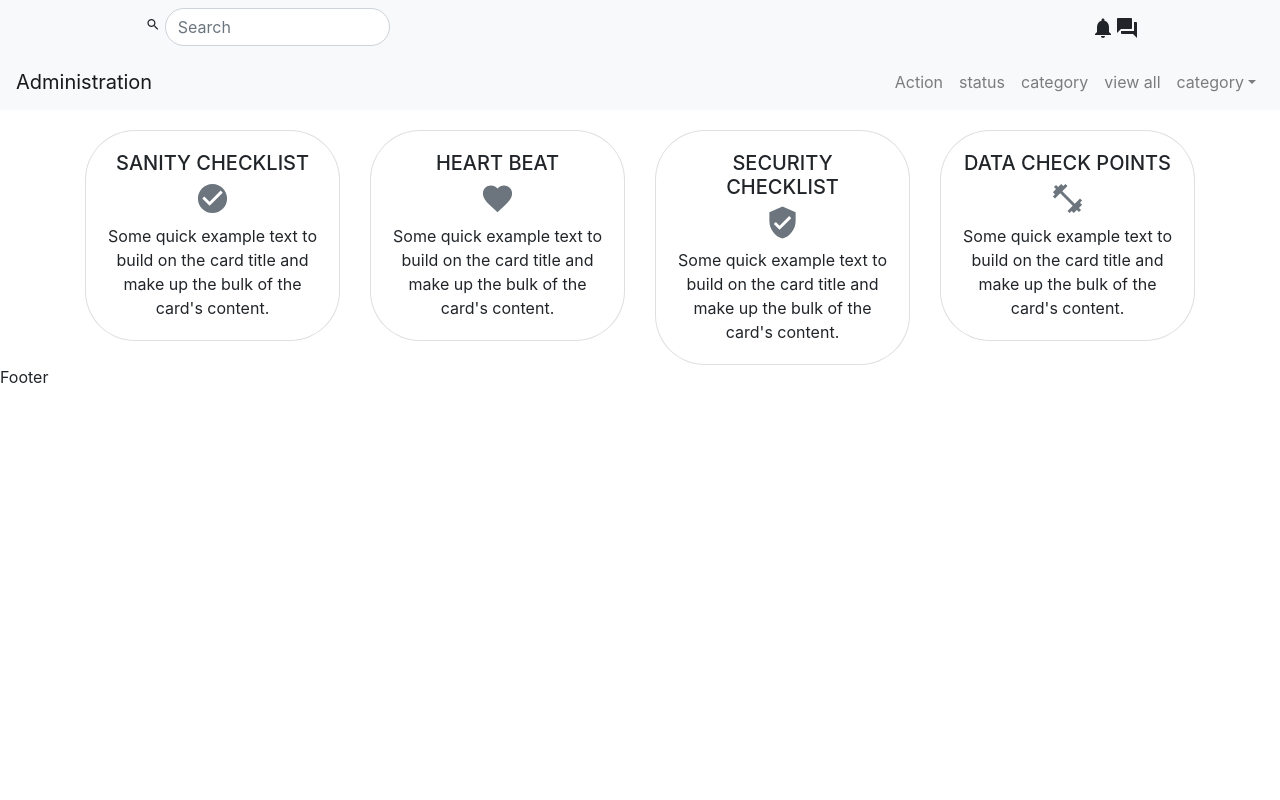
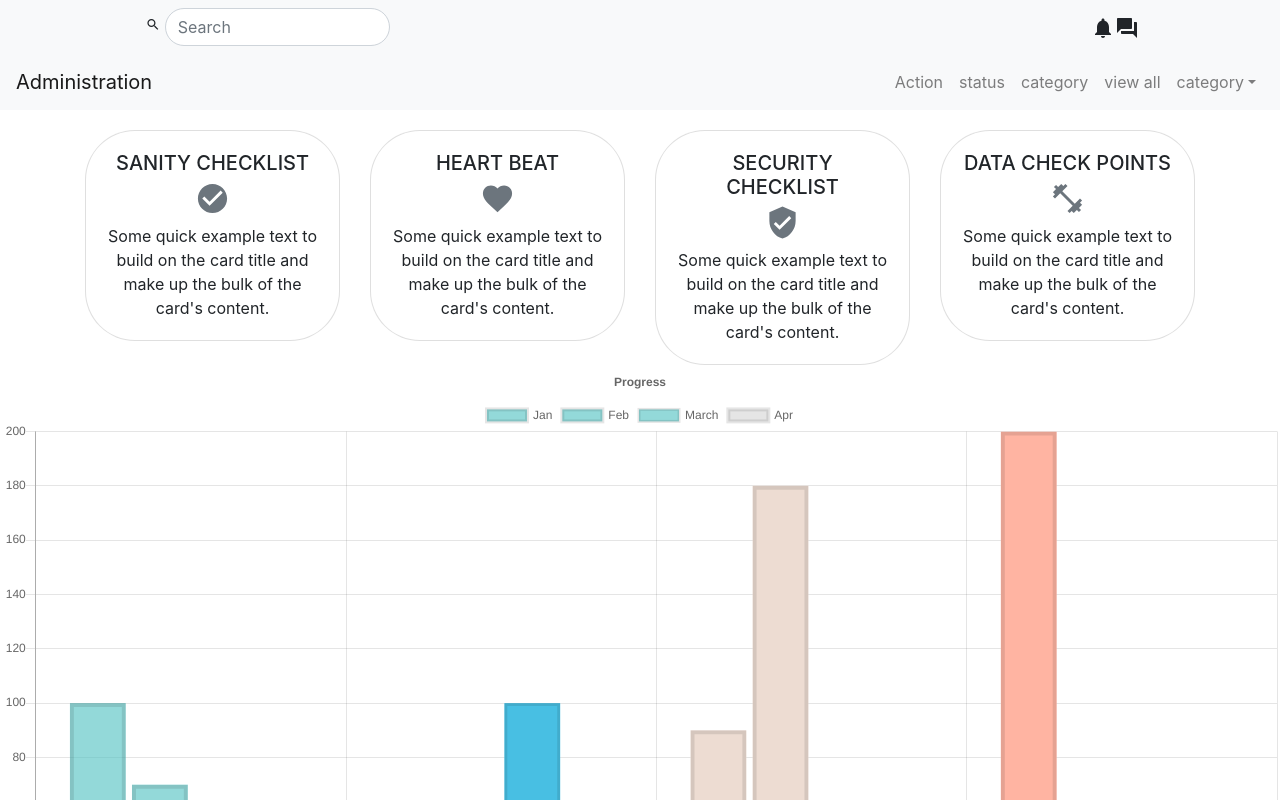
Before and after one commit to GouthamDoddi/React-Dashboards, a React (Create React App) app: page / in a window 1280 px wide. Shown: the top 800 px of the page. Built offline with nearby package versions, Linux system fonts and the light colour scheme.

Commit message:
added Graph

```diff
--- a/src/Components/Layout/LayOut1.js
+++ b/src/Components/Layout/LayOut1.js
@@ -3,6 +3,7 @@ import { Layout } from 'antd';
 import Navbar from "../navbar"
 import Navbar2 from "../navbar2"
 import Menulist from './Slider'
+import Graph from '../chart'
 import Cards from '../cards';
 
 const { Header, Footer, Content } = Layout;
@@ -23,6 +24,7 @@ function LayOut1() {
 
         <Content>
         <Cards />
+        <Graph />
         </Content>
 
 
```
